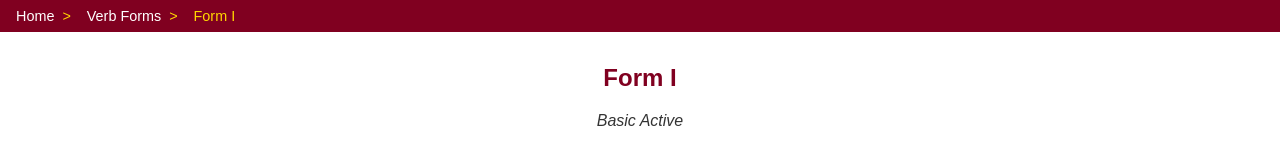
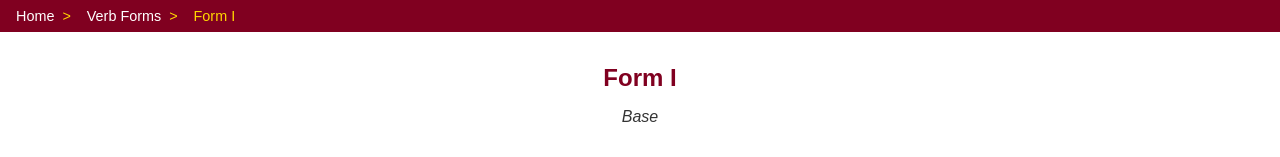
Before and after one commit to arafhossain/arabic-helper, a React (Create React App) app: page /verb-forms/form-i in a window 1280 px wide. Shown: the top 157 px of the page. Built offline with nearby package versions, Linux system fonts and the light colour scheme.

Commit message:
Update verb form interface

```diff
--- a/src/components/FormDetail.tsx
+++ b/src/components/FormDetail.tsx
@@ -17,10 +17,10 @@ const FormDetail = () => {
 
   if (!formData) return <div>Form not found.</div>;
 
-  const currentCard = formData.forms[learningIndex];
+  const currentCard = formData.learnSet[learningIndex];
 
   const handleNext = () => {
-    if (learningIndex < formData.forms.length - 1) {
+    if (learningIndex < formData.learnSet.length - 1) {
       setLearningIndex((prev) => prev + 1);
       setShowAnswer(false);
     } else {
@@ -41,11 +41,11 @@ const FormDetail = () => {
       />
       {!learningMode && (
         <div style={{ textAlign: "center", marginTop: "2rem" }}>
-          <h2>{formData.name}</h2>
+          <h2 style={{ marginBottom: "0" }}>{formData.name}</h2>
           <p style={{ fontStyle: "italic" }}>{formData.meaning}</p>
 
           <div style={{ marginTop: "2rem" }}>
-            {formData.forms.map((form, idx) => (
+            {formData.learnSet.map((form, idx) => (
               <div
                 key={idx}
                 style={{
@@ -85,8 +85,10 @@ const FormDetail = () => {
             alignItems: "center",
           }}
         >
+          <h2 style={{ marginBottom: "0" }}>{formData.name}</h2>
+          <p style={{ fontStyle: "italic" }}>{formData.meaning}</p>
           <p style={{ fontSize: "1rem", marginBottom: "1rem" }}>
-            Card {learningIndex + 1} of {formData.forms.length}
+            Card {learningIndex + 1} of {formData.learnSet.length}
           </p>
 
           <div
@@ -133,7 +135,7 @@ const FormDetail = () => {
               cursor: "pointer",
             }}
           >
-            {learningIndex < formData.forms.length - 1 ? "Next" : "Finish"}
+            {learningIndex < formData.learnSet.length - 1 ? "Next" : "Finish"}
           </button>
         </div>
       )}
--- a/src/data/verbForms.ts
+++ b/src/data/verbForms.ts
@@ -1,24 +1,60 @@
 export interface VerbForm {
   id: string;
+  formNumber: number;
   name: string;
   meaning: string;
   root: string;
-  forms: {
+  learnSet: {
     tense: "past" | "present" | "command";
     verb: string;
+  }[];
+  quizSet: {
+    baseVerb: string;
+    tenses: {
+      past: string;
+      present: string;
+      command: string;
+    };
   }[];
 }
 
 export const verbFormsData: VerbForm[] = [
   {
     id: "form-i",
+    formNumber: 1,
     name: "Form I",
-    meaning: "Basic Active",
+    meaning: "Base",
     root: "فعل",
-    forms: [
+    learnSet: [
       { tense: "past", verb: "فَعَلَ" },
       { tense: "present", verb: "يَفْعَلُ" },
       { tense: "command", verb: "اِفْعَلْ" },
     ],
+    quizSet: [
+      {
+        baseVerb: "فعل",
+        tenses: {
+          past: "فَعَلَ",
+          present: "يَفْعَلُ",
+          command: "اِفْعَلْ",
+        },
+      },
+      {
+        baseVerb: "كتب",
+        tenses: {
+          past: "كَتَبَ",
+          present: "يَكْتُبُ",
+          command: "اكْتُبْ",
+        },
+      },
+      {
+        baseVerb: "درس",
+        tenses: {
+          past: "دَرَسَ",
+          present: "يَدْرُسُ",
+          command: "ادْرُسْ",
+        },
+      },
+    ],
   },
 ];
```
